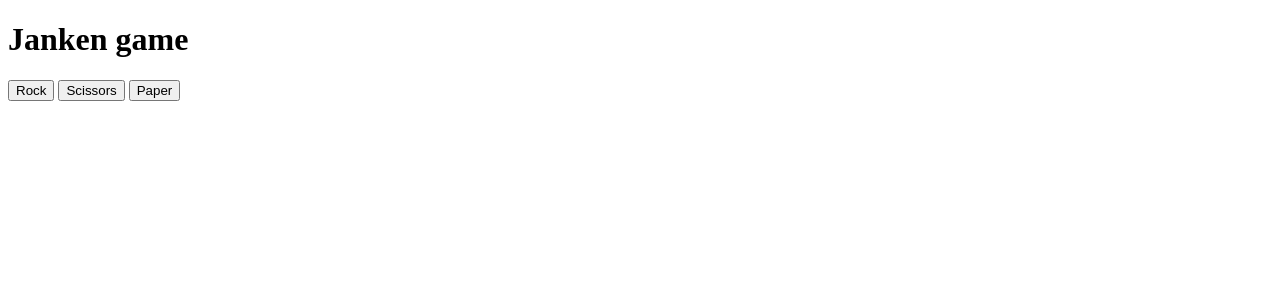
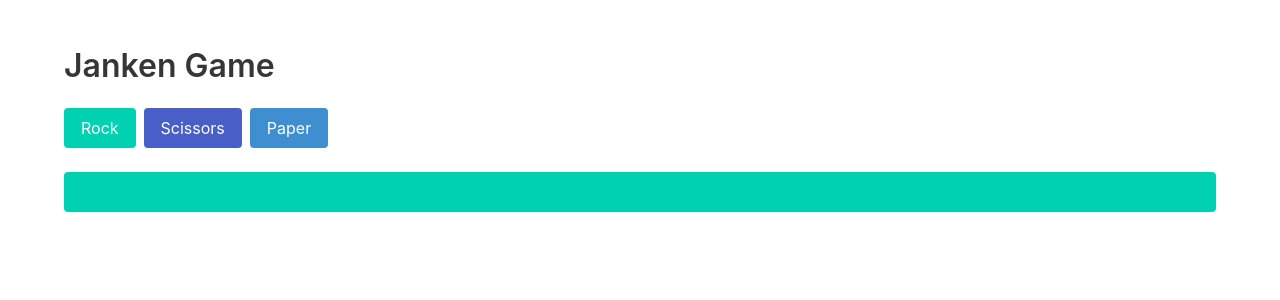
Before and after one commit to jimi-117/project_janken, a Django app: page / in a window 1280 px wide. Shown: the top 300 px of the page. Run offline with Django 5.2, Linux system fonts and the light colour scheme.

Commit message:
end of part 1. ver2.1

```diff
--- a/janken_project/janken_app/templates/index.html
+++ b/janken_project/janken_app/templates/index.html
@@ -1,20 +1,31 @@
 <!DOCTYPE html>
-<html>
+<html lang="en">
 <head>
+    <meta charset="UTF-8">
+    <meta name="viewport" content="width=device-width, initial-scale=1.0">
     <title>Shi Hu Mi !</title>
+    <!-- Add Bulma CSS CDN link -->
+    <link rel="stylesheet" href="https://cdn.jsdelivr.net/npm/bulma@0.9.4/css/bulma.min.css">
 </head>
 <body>
-    <h1>Janken game</h1>
-    <button onclick="play('rock')">Rock</button>
-    <button onclick="play('scissors')">Scissors</button>
-    <button onclick="play('paper')">Paper</button>
-    <div id="result"></div>
+    <section class="section">
+        <div class="container">
+            <h1 class="title">Janken Game</h1>
+            <div class="buttons">
+                <button onclick="play('rock')" class="button is-primary">Rock</button>
+                <button onclick="play('scissors')" class="button is-link">Scissors</button>
+                <button onclick="play('paper')" class="button is-info">Paper</button>
+            </div>
+            <div id="result" class="notification is-primary"></div>
+        </div>
+    </section>
     <script>
         function play(user_hand) {
+            // Fetch the result from server and update UI
             fetch(`/play/?hand=${user_hand}`)
                 .then(response => response.json())
                 .then(data => {
-                    document.getElementById('result').innerHTML =
+                    document.getElementById('result').textContent =
                         `Result: ${data.result}, CPU's hand: ${data.cpu_hand}`;
                 })
                 .catch(error => console.error('Error:', error));
--- a/janken_project/janken_app/views.py
+++ b/janken_project/janken_app/views.py
@@ -6,20 +6,21 @@ from random import choice
 def index(request):
     return render(request, 'index.html')
 
+# Have to determine game running view func
+def play(request):
+    user_hand = request.GET.get('hand', None)
+    cpu_hand = choice(['rock','scissors','paper'])
+    result = game_rules(user_hand, cpu_hand),
+    print(type(user_hand), type(cpu_hand)),
+    return JsonResponse({'result': result, 'cpu_hand': cpu_hand})
+
 # Janken rules func
 def game_rules(user_hand, cpu_hand):
+    win_cases = [('rock', 'scissors'), ('scissors', 'paper'), ('paper', 'rock')]
+
     if user_hand == cpu_hand:
         return 'draw'
-    elif (user_hand == 'rock' and cpu_hand == 'scissors') or \
-            (user_hand == 'scissors' and cpu_hand == 'paper') or \
-            (user_hand == 'paper' and cpu_hand == 'rock'):
+    elif (user_hand, cpu_hand) in win_cases:
         return 'win'
     else:
         return 'lose'
-
-# Have to determine game running view func
-def play(request):
-    user_hand = request.GET.get('hand', None),
-    cpu_hand = choice(['rock','scissors','paper'])
-    result = game_rules(user_hand, cpu_hand),
-    return JsonResponse({'result': result, 'cpu_hand': cpu_hand})
```
